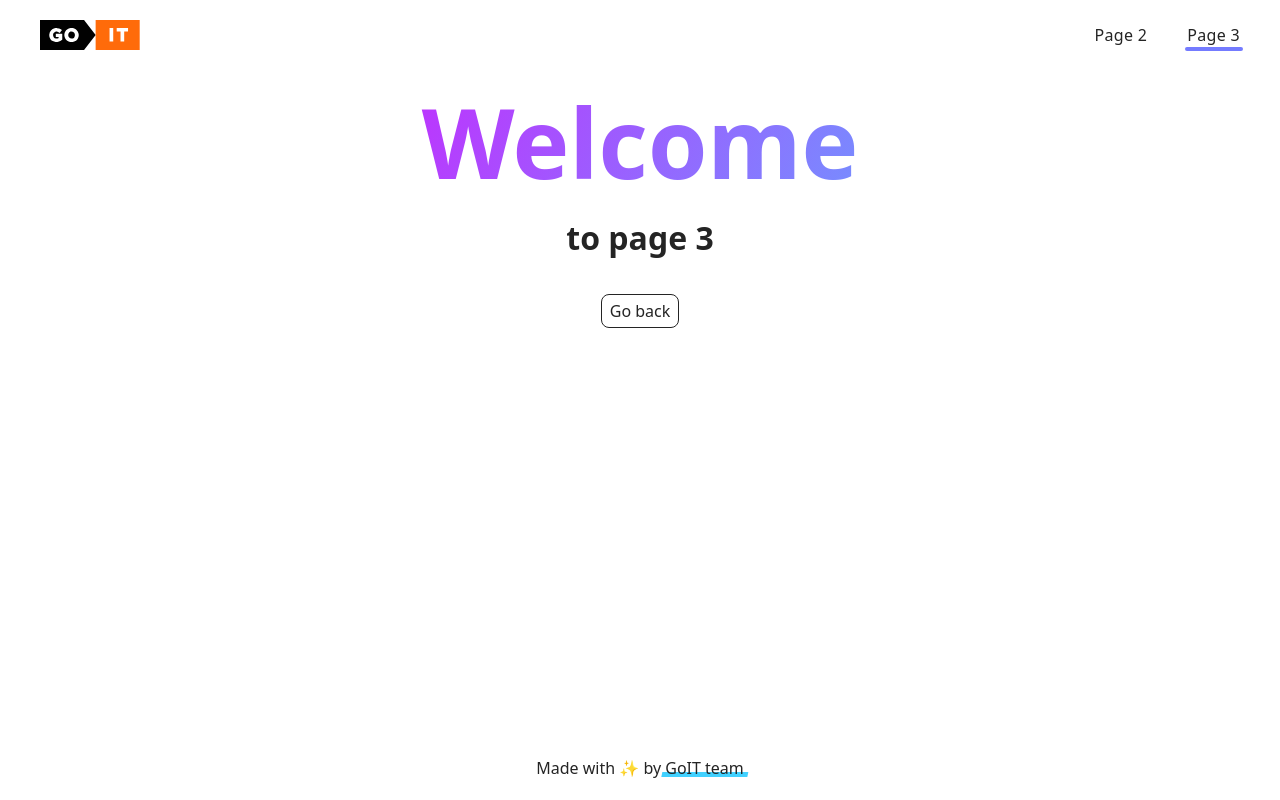
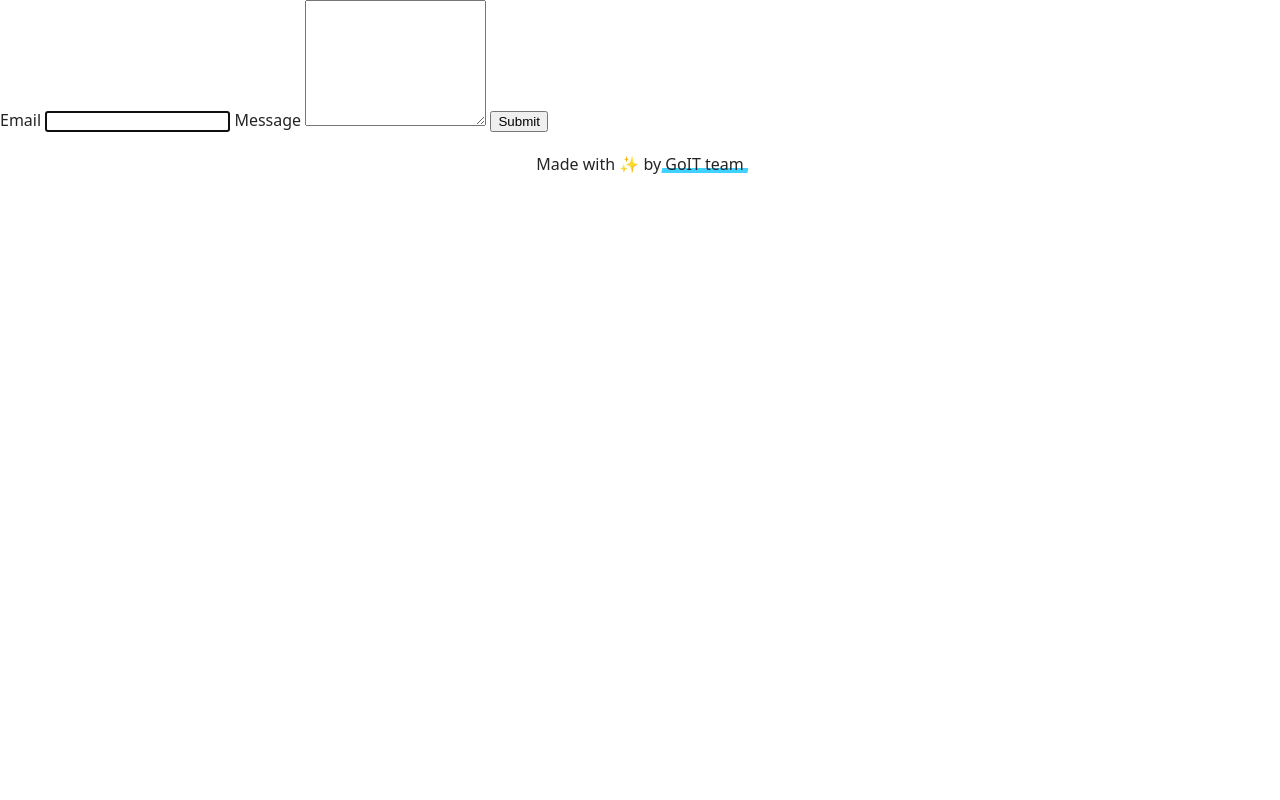
Before and after one commit to AnatoliyUrev86/goit-js-hw-09, a plain HTML site: page 2-form.html in a window 1280 px wide. Drawn offline with Linux system fonts and the light colour scheme.

Commit message:
Deploying to gh-pages from @ AnatoliyUrev86/goit-js-hw-09@5e7af276ac0e71bd185512a5d31db0e47cb19b04 🚀

```diff
--- a/2-form.html
+++ b/2-form.html
@@ -9,37 +9,17 @@
     <link rel="stylesheet" crossorigin href="/goit-js-hw-09/assets/styles-DvPDDfy5.css">
   </head>
   <body>
-    <header class="header">
-  <div class="container">
-    <nav class="nav">
-      <a class="nav-logo" href="./index.html" aria-label="Site logo">
-        <svg class="nav-logo-icon" width="100" height="30">
-          <use href="/goit-js-hw-09/assets/sprite-E8vg0sBb.svg#logo"></use>
-        </svg>
-      </a>
-      <ul class="nav-list">
-        <li class="nav-item">
-          <a class="nav-link {=$highlight-act}" href="./page-2.html">Page 2</a>
-        </li>
-        <li class="nav-item">
-          <a class="nav-link active" href="./page-3.html">Page 3</a>
-        </li>
-      </ul>
-    </nav>
-  </div>
-</header>
-
-
-    <main>
-      <div class="container">
-        <h1 class="main-title">
-          <span class="main-title-gradient">Welcome</span> to page 3
-        </h1>
-        <a class="back-link" href="./index.html">Go back</a>
-
-      </div>
-    </main>
-
+    <form class="feedback-form" autocomplete="off">
+      <label>
+        Email
+        <input type="email" name="email" autofocus />
+      </label>
+      <label>
+        Message
+        <textarea name="message" rows="8"></textarea>
+      </label>
+      <button type="submit">Submit</button>
+    </form>
     <footer class="footer">
   <div class="container">
     <p class="footer-desc">
```
Also changed, not shown: assets/sprite-E8vg0sBb.svg (deleted).
